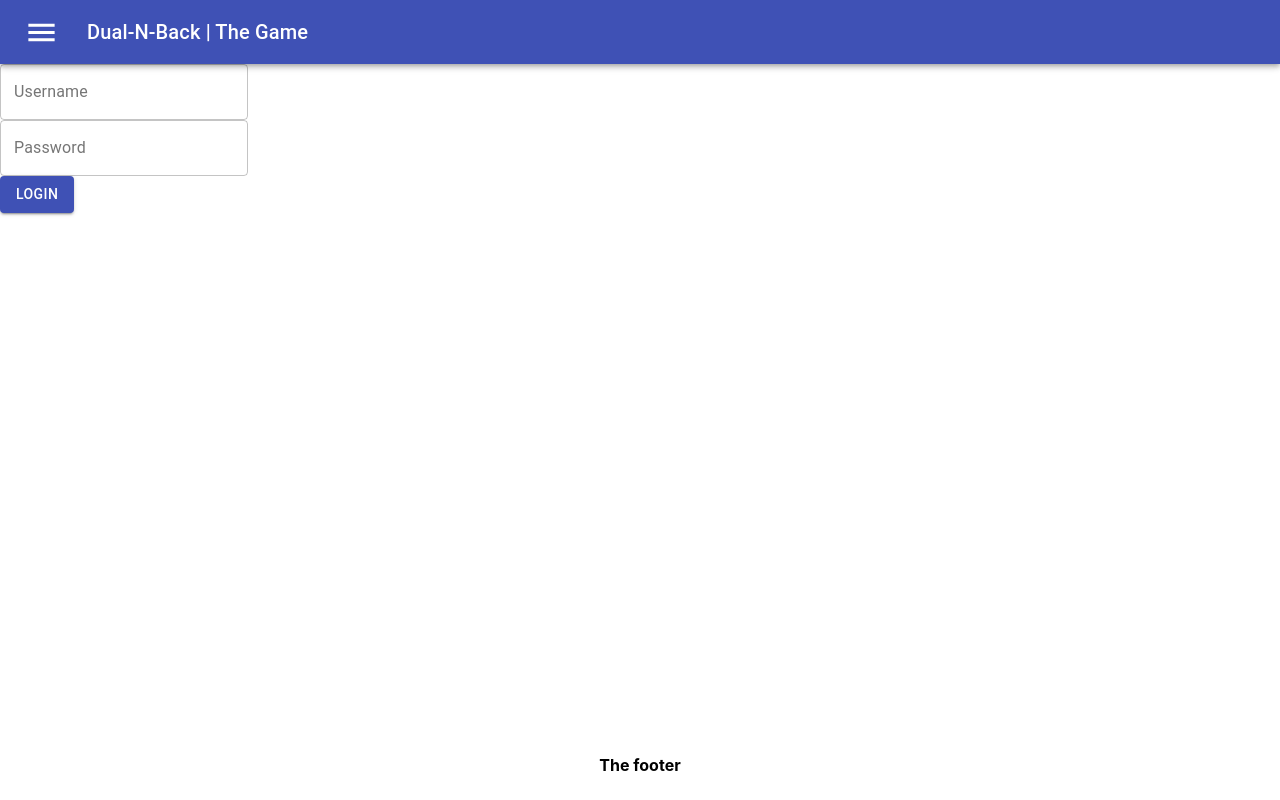
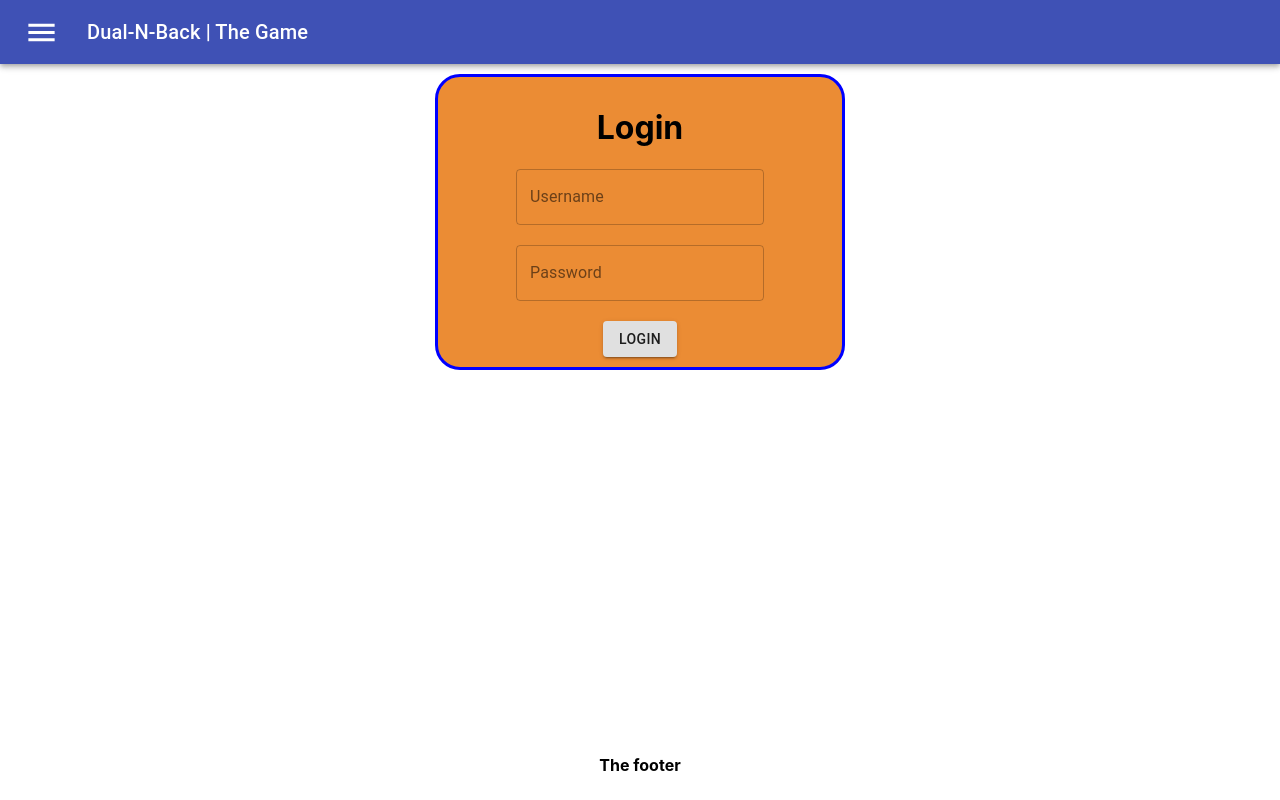
Before and after one commit to Berthelmaster/dual-n-back-client, a React (Create React App) app: page /login in a window 1280 px wide. Built offline with nearby package versions, Linux system fonts and the light colour scheme.

Commit message:
Style for login

```diff
--- a/src/components/Login.jsx
+++ b/src/components/Login.jsx
@@ -3,9 +3,28 @@ import { makeStyles } from '@material-ui/core/styles';
 import Button from '@material-ui/core/Button';
 import TextField from '@material-ui/core/TextField';
 import { render } from "@testing-library/react";
+import { withStyles } from '@material-ui/core/styles';
 
 
-export default class Login extends Component {
+const styles = theme => ({
+    center: {
+        margin: "auto",
+        textAlign: "center",
+        width: "30%",
+    },
+    loginBox: {
+        border: "3px solid blue",
+        padding: "10px",
+        marginTop: "10px",
+        borderRadius: "25px",
+        background: "#eb8c34",
+    },
+    space: {
+
+    }
+});
+
+class Login extends Component {
 
     constructor(props){
         super(props);
@@ -27,14 +46,18 @@ export default class Login extends Component {
     }
 
     render() {
+        const {classes} = this.props;
         return (
-            <div className="Login">
+            <div className={[classes.loginBox, classes.center].join(' ')}>
+                <h1>Login</h1>
                 <form noValidate autoComplete="off">
                     <TextField id="outlined-basic" label="Username" variant="outlined" />
                     <br/>
+                    <br/>
                     <TextField id="outlined-basic" label="Password" variant="outlined" onChange={this.handleChange}/>
                     <br/>
-                    <Button variant="contained" color="primary">
+                    <br/>
+                    <Button variant="contained" color="accent">
                         Login
                     </Button>
                 </form>
@@ -42,3 +65,6 @@ export default class Login extends Component {
         );
     }
 }
+
+
+export default withStyles(styles)(Login)
```
